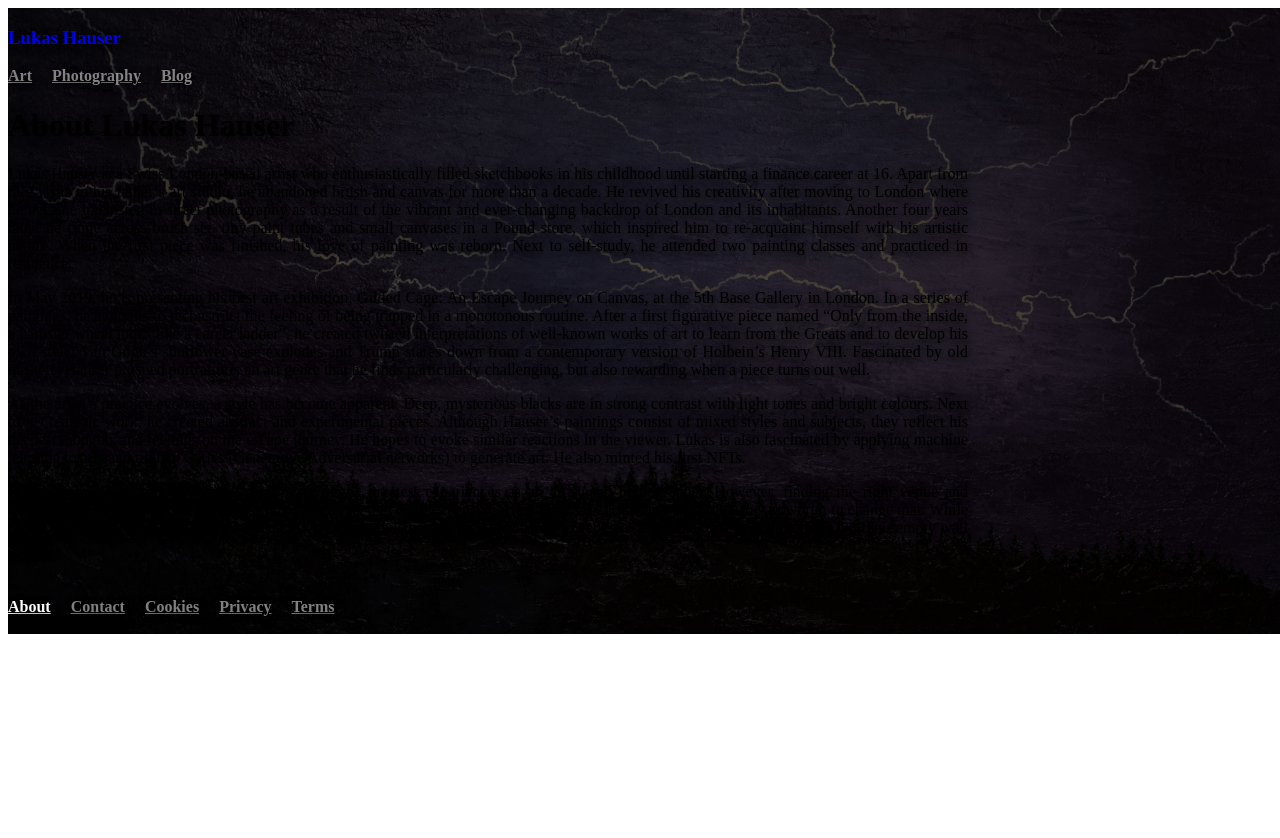
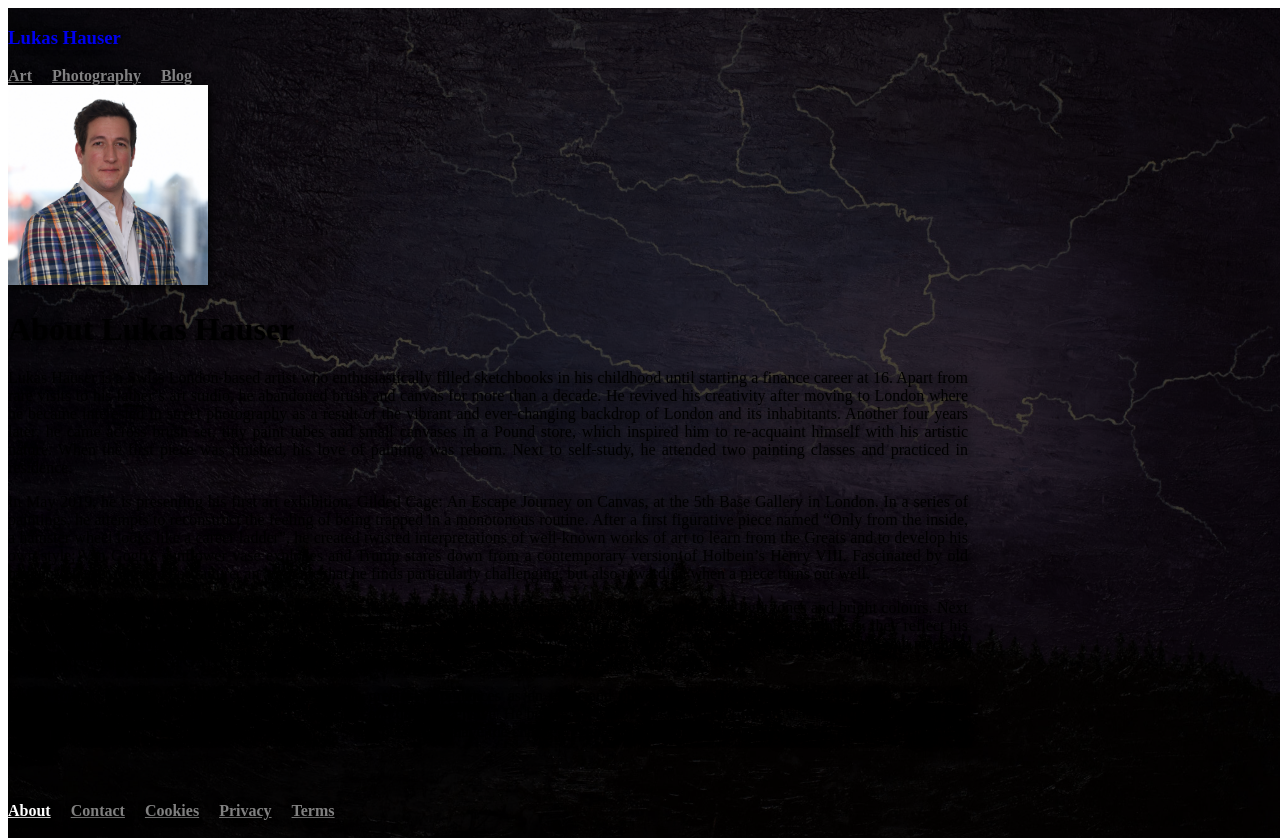
Before and after one commit to lukas-hauser/lukashauser_art, a Rails app: page /about in a window 1280 px wide. Before the commit the page ends 634 px from the top, so only its background shows below. Run offline with Rails 7, Linux system fonts and the light colour scheme; style sheets or scripts are compiled from the project's sources; parts of the project's set-up code (start-up, migrations or seed data) failed here and were passed over.

Commit message:
update design

```diff
--- a/app/assets/stylesheets/application.scss
+++ b/app/assets/stylesheets/application.scss
@@ -74,6 +74,7 @@
 .card-img {
   object-fit: cover;
   object-position: center center;
+  box-shadow: 0.1rem .1rem .5rem rgba(0, 0, 0, 0.7);
 }
 
 .card-img-sm {
@@ -93,7 +94,7 @@
 }
 
 .carousel img {
-    height: 600px;
+    height: 620px;
     width: auto;
     display: block;
     margin-left: auto;
@@ -101,7 +102,7 @@
 }
 
 .carousel {
-    height: 600px;
+    height: 620px;
     width: auto;
     margin-left: auto;
     margin-right: auto;
@@ -115,3 +116,7 @@
   background-position: center;
   box-shadow: inset 1px 2000px rgba(0, 0, 0, 0.6);
 }
+
+.rounded-circle {
+  box-shadow: 0.1rem .1rem .5rem rgba(0, 0, 0, 1);
+}
--- a/app/views/html_pages/about.html.erb
+++ b/app/views/html_pages/about.html.erb
@@ -1,4 +1,6 @@
 <% provide(:title, 'About') %>
+
+<%= image_tag asset_path('portrait.jpg'), size:200, class:"rounded-circle mb-3" %>
 
 <h1>About Lukas Hauser</h1>
 
--- a/app/views/layouts/_footer.html.erb
+++ b/app/views/layouts/_footer.html.erb
@@ -13,5 +13,5 @@
     <%= link_to "Privacy", privacypolicy_path, class:"nav-link#{" active" if  current_page?(privacypolicy_path) }" %>
     <%= link_to "Terms", terms_path, class:"nav-link#{" active" if  current_page?(terms_path) }" %>
   </nav>
-  <small class="d-block mb-3 text-muted">&copy; <%= Date.today.year %> Lukas Hauser</small>
+  <small class="nav nav-masthead justify-content-center" style="opacity:0.5">&copy; <%= Date.today.year %> Lukas Hauser</small>
 </footer>
```
Also changed, not shown: app/assets/images/portrait.jpg (added).
